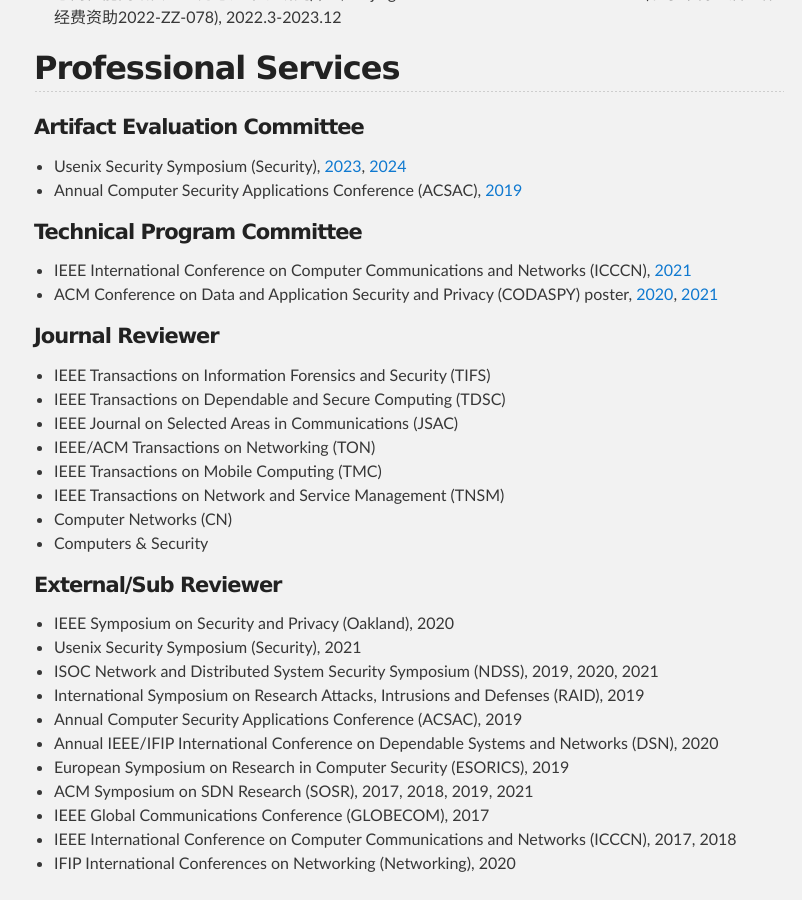
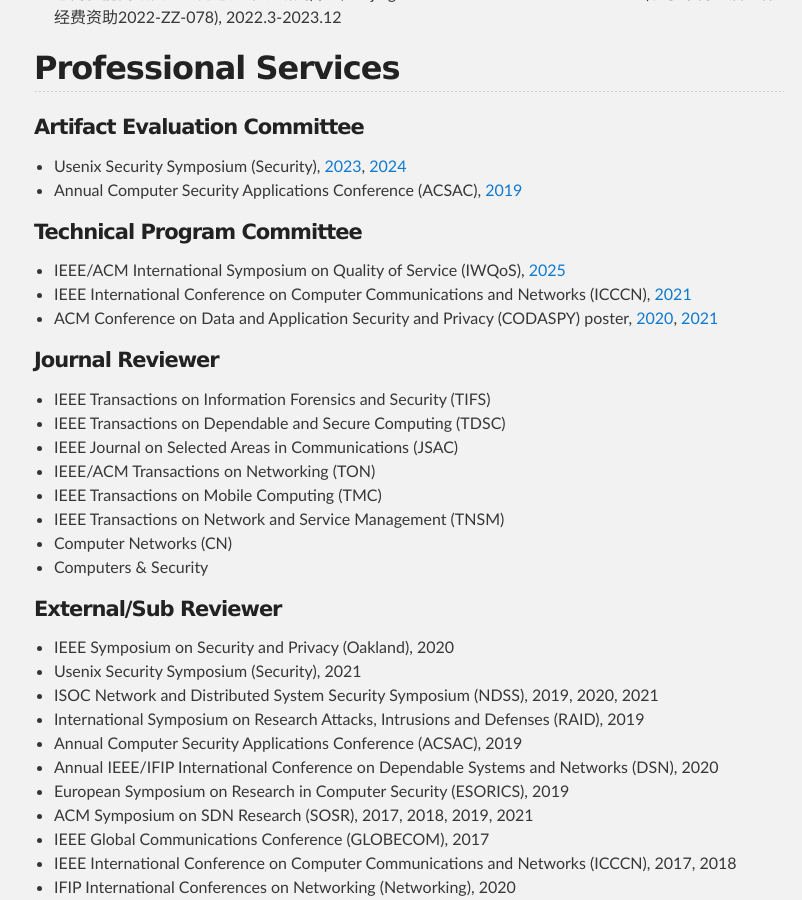
Before and after one commit to zhangmenghao/zhangmenghao.github.io, a Jekyll site: the page built from index.md, in a window 1280 px wide and 900 px high, scrolled down 5391 px. Shown: the whole window, without its empty margins (231-1033 px from the left). Built offline with Jekyll 4.4.1, drawn with Linux system fonts in a browser that asks for light colours.

Commit message:
Add IWQoS 2025 TPC

```diff
--- a/index.md
+++ b/index.md
@@ -206,6 +206,7 @@
 * Annual Computer Security Applications Conference (ACSAC), [2019](https://www.acsac.org/2019/committees/artifact/)
 
 #### Technical Program Committee
+* IEEE/ACM International Symposium on Quality of Service (IWQoS), [2025](https://iwqos2025.ieee-iwqos.org/committees/technical-program-committee)
 * IEEE International Conference on Computer Communications and Networks (ICCCN), [2021](http://www.icccn.org/icccn21/committeesandtracks/technical-tracks/track7.html)
 * ACM Conference on Data and Application Security and Privacy (CODASPY) poster, [2020](https://dl.acm.org/action/showFmPdf?doi=10.1145%2F3374664), [2021](https://dl.acm.org/action/showFmPdf?doi=10.1145%2F3422337)
 
```
